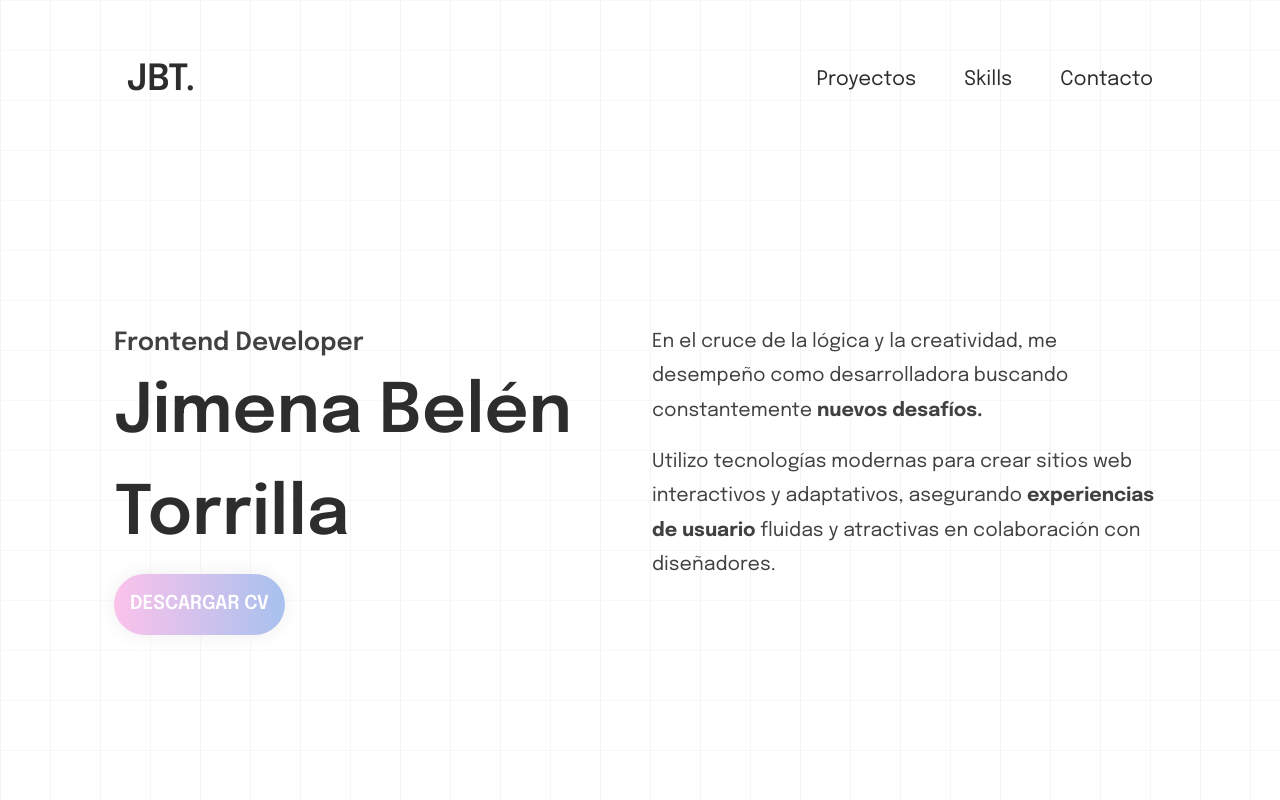
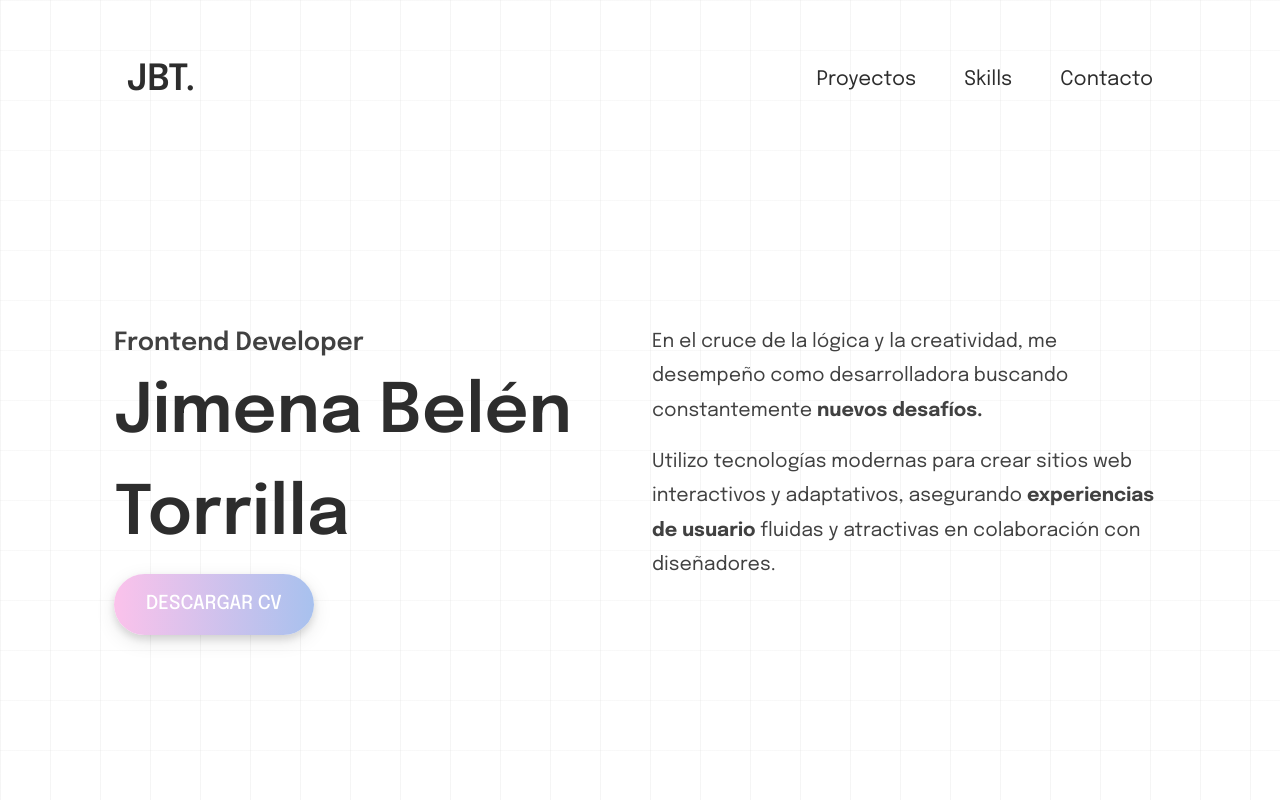
Before and after one commit to jimenabelentorrilla/portfolio-jimena-belen, a React (Vite) app: page / in a window 1280 px wide. Shown: the top 800 px of the page. Built offline with nearby package versions, Linux system fonts and the light colour scheme.

Commit message:
feat: update cv link

```diff
--- a/src/components/Header/Header.css
+++ b/src/components/Header/Header.css
@@ -31,24 +31,34 @@
 
   /*btn descargar*/
   .btn-des {
-    /***font-size: 1em;**/
   font-size: clamp(1rem, 1.1rem + 1vw, 1.2rem);
-    padding: 1rem;
-    font-weight: 600;
+  padding: 1rem 2rem;
+  font-weight: 500;
   text-align: center;
   text-decoration: none;
   text-transform: uppercase;
-    transition: 0.5s;
+  transition: all 0.3s ease;
   background-size: 200% auto;
   color: white;
-    box-shadow: 0 0 20px #eee;
   border-radius: 50px;
   background-image: linear-gradient(to right, #fbc2eb 0%, #a6c1ee 51%, #fbc2eb 100%);
+  box-shadow:
+  0 4px 8px rgba(0, 0, 0, 0.12),
+  0 6px 20px rgba(0, 0, 0, 0.10);
 }
+
 .btn-des:hover {
   background-position: right center;
   cursor: pointer;
+
+  /* Hover más elevado */
+  box-shadow:
+    0 6px 12px rgba(0, 0, 0, 0.18),
+    0 12px 28px rgba(0, 0, 0, 0.15);
+
+  transform: translateY(-3px);
 }
+
 
 
 @media (max-width: 1200px) {
--- a/src/components/Header/Header.jsx
+++ b/src/components/Header/Header.jsx
@@ -13,7 +13,7 @@ const Header = () => {
                     <div className="text-hd d-flex flex-column align-items-start">
                         <span>Frontend Developer</span>
                         <h1>Jimena Belén Torrilla</h1>
-                        <a href="https://drive.google.com/file/d/1fgvq-p-P_krb4Vx7OxifKWFydzvUdS8t/view" target='blank' class="btn-des">DESCARGAR CV</a>
+                        <a href="https://drive.google.com/file/d/1FXXmVTkjsUBGhd-Qndc_eosTwESvAYOt/view?usp=sharing" target='blank' class="btn-des">DESCARGAR CV</a>
                     </div>
                 </Col>
                 <Col xs={12} sm={12} md={12} lg={12} xl={6} xxl={6}>
```
Lines whose indentation alone changed are shown as unchanged.
